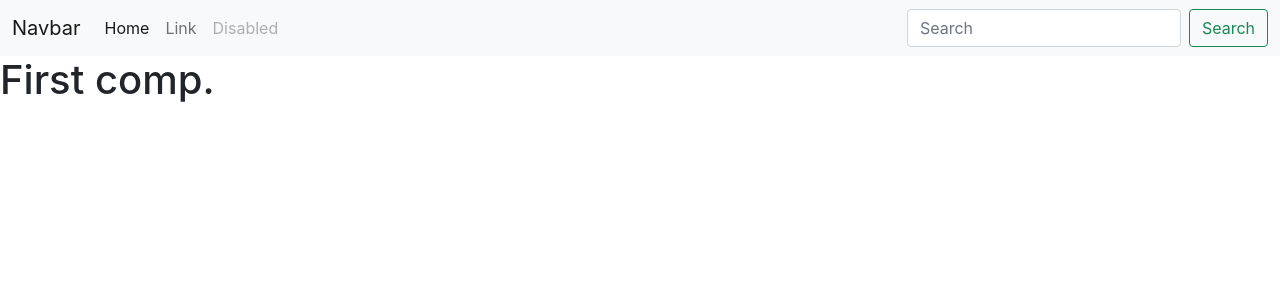
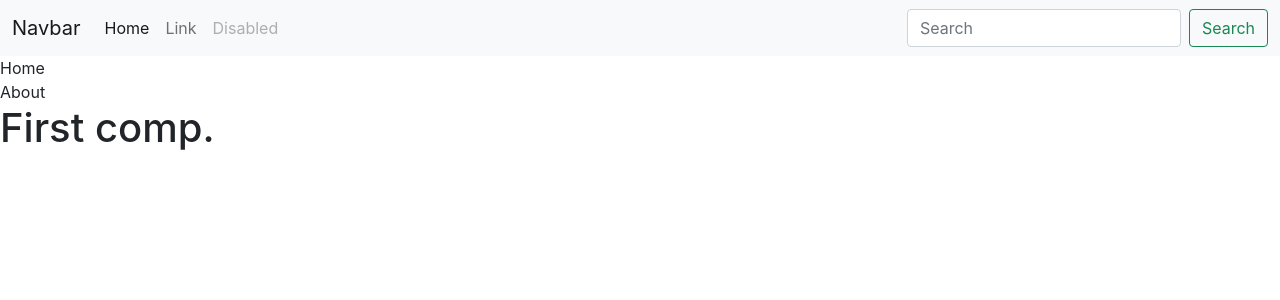
Before and after one commit to Darzwaitz/react_work, a React (Create React App) app in the folder film-browser/: page / in a window 1280 px wide. Shown: the top 300 px of the page. Built offline with nearby package versions, Linux system fonts and the light colour scheme.

Commit message:
added Home and About comps

```diff
--- a/film-browser/src/App.js
+++ b/film-browser/src/App.js
@@ -1,10 +1,14 @@
 import "./App.css";
 import Navbar from "./components/navigation/Navbar";
+import Home from "./components/pages/Home";
+import About from "./components/pages/About";
 
 function App() {
   return (
     <div>
       <Navbar />
+      <Home />
+      <About />
       <h1>First comp.</h1>
     </div>
   );
--- /dev/null
+++ b/film-browser/src/components/pages/About.js
@@ -0,0 +1,5 @@
+const About = () => {
+  return <div>About</div>;
+};
+
+export default About;
--- /dev/null
+++ b/film-browser/src/components/pages/Home.js
@@ -0,0 +1,5 @@
+const Home = () => {
+  return <div>Home</div>;
+};
+
+export default Home;
```
